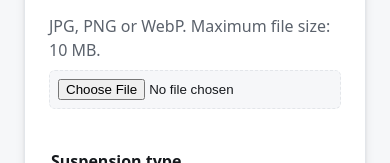
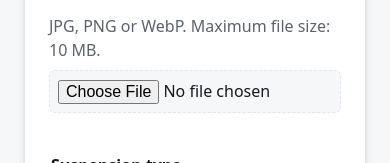
Before and after one commit to DvToledo199/bike-match, a React (Vite) app in the folder frontend/: page / in a window 390 px wide. Shown: the part 457-620 px from the top of the page. Built offline with nearby package versions, Linux system fonts and the light colour scheme; no server answers.

Commit message:
feat(frontend): polish accessibility and responsive layout

```diff
--- a/frontend/src/components/Layout.jsx
+++ b/frontend/src/components/Layout.jsx
@@ -6,10 +6,11 @@ function Layout({ children }) {
 
   return (
     <div className={styles.layout}>
+      <a className={styles.skipLink} href="#main-content">{t('app.skipToContent')}</a>
       <header className={styles.header}>
         <span className={styles.logo}>{t('app.title')}</span>
       </header>
-      <main className={styles.main}>
+      <main id="main-content" className={styles.main} tabIndex="-1">
         {children}
       </main>
     </div>
--- a/frontend/src/components/Layout.module.css
+++ b/frontend/src/components/Layout.module.css
@@ -2,6 +2,25 @@
   min-height: 100vh;
   display: flex;
   flex-direction: column;
+}
+
+.skipLink {
+  position: fixed;
+  z-index: 1;
+  top: var(--space-sm);
+  left: var(--space-sm);
+  padding: var(--space-sm) var(--space-md);
+  transform: translateY(-150%);
+  border-radius: var(--radius-sm);
+  background-color: var(--color-primary);
+  color: var(--color-on-primary);
+  font-weight: 700;
+  text-decoration: none;
+  transition: transform var(--transition-fast);
+}
+
+.skipLink:focus-visible {
+  transform: translateY(0);
 }
 
 .header {
--- a/frontend/src/index.css
+++ b/frontend/src/index.css
@@ -1,5 +1,24 @@
 * {
   box-sizing: border-box;
+}
+
+button,
+input,
+select,
+textarea {
+  font: inherit;
+}
+
+:focus-visible {
+  outline: 3px solid color-mix(in srgb, var(--color-primary) 45%, transparent);
+  outline-offset: 3px;
+}
+
+button,
+input,
+select,
+textarea {
+  transition: border-color var(--transition-fast), background-color var(--transition-fast), color var(--transition-fast), box-shadow var(--transition-fast);
 }
 
 body {
@@ -10,3 +29,14 @@ body {
   line-height: 1.5;
   -webkit-font-smoothing: antialiased;
 }
+
+@media (prefers-reduced-motion: reduce) {
+  *,
+  *::before,
+  *::after {
+    scroll-behavior: auto !important;
+    animation-duration: 0.01ms !important;
+    animation-iteration-count: 1 !important;
+    transition-duration: 0.01ms !important;
+  }
+}
--- a/frontend/src/locales/en/translation.json
+++ b/frontend/src/locales/en/translation.json
@@ -1,7 +1,8 @@
 {
   "app": {
     "title": "BikeMatch",
-    "tagline": "Mountain bike suspension kinematics, explained"
+    "tagline": "Mountain bike suspension kinematics, explained",
+    "skipToContent": "Skip to main content"
   },
   "wizard": {
     "progressLabel": "Analysis progress",
--- a/frontend/src/styles/tokens.css
+++ b/frontend/src/styles/tokens.css
@@ -17,7 +17,7 @@
   --color-text: #16191d;        /* main text */
   --color-text-muted: #5b626c;  /* secondary / less important text */
   --color-border: #e3e6ea;      /* hairlines and card borders */
-  --color-primary: #0f9d58;     /* brand accent (green) */
+  --color-primary: #087f45;     /* brand accent (green), AA with white text */
   --color-on-primary: #ffffff;  /* text/icons placed on top of the accent */
   --color-success: #1f7a3a;     /* "all good" state */
   --color-warning: #9d6c00;     /* attention state */
@@ -44,6 +44,7 @@
 
   /* ---- Elevation (soft shadow for cards) ---- */
   --shadow-md: 0 1px 3px rgba(0, 0, 0, 0.08), 0 4px 12px rgba(0, 0, 0, 0.06);
+  --transition-fast: 160ms ease;
 
   /* Let native controls (scrollbars, inputs) follow both themes. */
   color-scheme: light dark;
```
